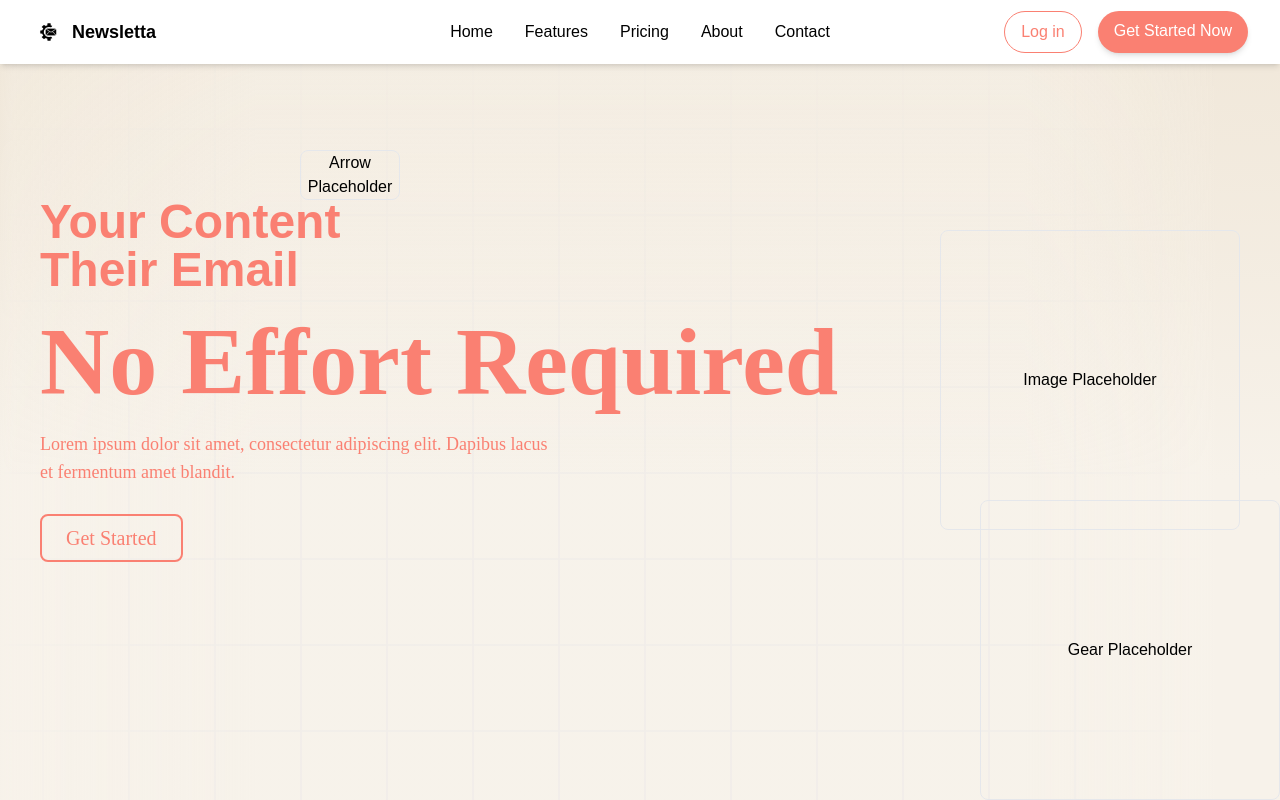
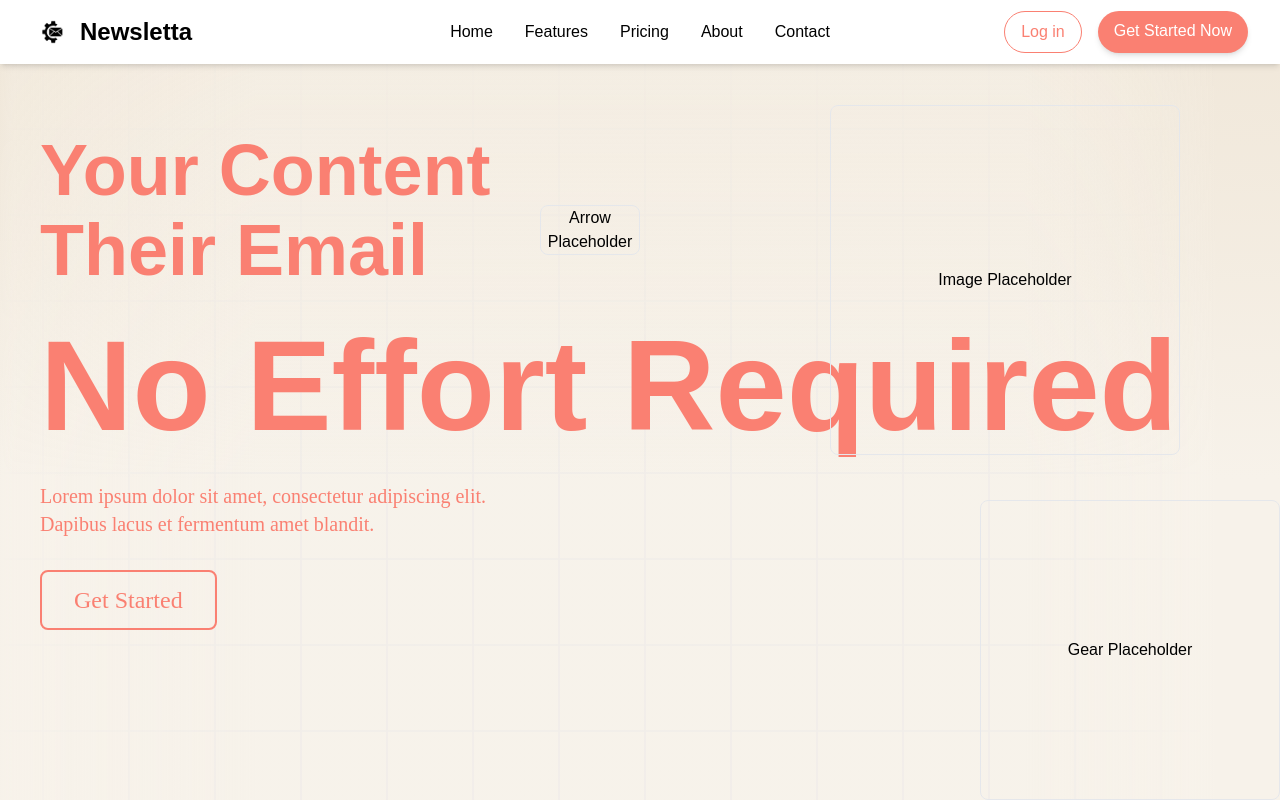
Before and after one commit to Not-Ethan/newsletter, a React (Vite) app in the folder site/site-frontend/: page / in a window 1280 px wide. Built offline with nearby package versions, Linux system fonts and the light colour scheme; a web font is replaced by a local one.

Commit message:
increased navbar size & updated home

```diff
--- a/site/site-frontend/src/components/Navbar.tsx
+++ b/site/site-frontend/src/components/Navbar.tsx
@@ -12,9 +12,9 @@ function Navbar() {
         <img
           src="Cura_processed.png"
           alt="Logo"
-          className="w-8 h-8 rounded-full"
+          className="w-10 h-10 rounded-full"
         />
-        <span className="text-lg font-bold text-black">Newsletta</span>
+        <span className="text-2xl font-bold text-black">Newsletta</span>
       </a>
 
       {/* Desktop Nav Links (center) and Buttons (right) */}
--- a/site/site-frontend/src/pages/Home.tsx
+++ b/site/site-frontend/src/pages/Home.tsx
@@ -8,36 +8,43 @@ function Home() {
       {/* Fixed Background */}
       <div className="fixed top-0 left-0 w-full h-full bg-pattern -z-10"></div>
       <div className="section-vignette-overlay"></div>
+
       {/* Navbar */}
       <div className="fixed top-0 left-0 w-full z-50">
         <Navbar />
       </div>
 
-     {/* Section 1 */}
+      {/* Section 1 */}
       <Section innerClassName="flex flex-col">
         <div className="text-center mx-10 flex grow flex-col justify-center items-center">
-          <div className="w-full flex justify-between items-center mb-10">
+          <div className="w-full flex justify-between items-center mb-10 relative">
             <div className="text-left">
-              <h1 className="text-5xl font-bold font-sans text-primary">
+              <h1 className="text-7xl font-bold font-sans text-primary leading-[5rem]">
                 Your Content <br /> Their Email
               </h1>
-              <h2 className="text-8xl font-semibold font-serif text-primary my-5">
+              <h2 className="text-9xl font-semibold font-sans text-primary my-8">
                 No Effort Required
               </h2>
-              <p className="text-lg font-light font-serif text-primary max-w-lg">
+              <p className="text-xl font-light font-serif text-primary max-w-lg">
                 Lorem ipsum dolor sit amet, consectetur adipiscing elit. Dapibus lacus et fermentum amet blandit.
               </p>
-              <button className="bg-transparent border-2 border-primary text-primary font-light font-serif text-xl px-6 py-2 rounded-lg mt-7">
+              <button className="bg-transparent border-2 border-primary text-primary font-light font-serif text-2xl px-8 py-3 rounded-lg mt-8">
                 Get Started
               </button>
             </div>
-            <div className="w-[300px] h-[300px] border rounded-lg flex justify-center items-center">
+
+            {/* Image Placeholder repositioned */}
+            <div className="absolute top-[30%] right-[5%] transform -translate-y-1/2 w-[350px] h-[350px] border rounded-lg flex justify-center items-center">
               <span>Image Placeholder</span>
             </div>
+
+            {/* Arrow */}
+            <div className="absolute left-[500px] top-[20%] transform -translate-y-1/2 w-[100px] h-[50px] border rounded-lg flex justify-center items-center">
+              <span>Arrow Placeholder</span>
+            </div>
           </div>
-          <div className="absolute left-[300px] top-[150px] w-[100px] h-[50px] border rounded-lg flex justify-center items-center">
-            <span>Arrow Placeholder</span>
-          </div>
+
+          {/* Gears Placeholder */}
           <div className="absolute bottom-0 right-0 w-[300px] h-[300px] border rounded-lg flex justify-center items-center">
             <span>Gear Placeholder</span>
           </div>
@@ -46,19 +53,19 @@ function Home() {
 
       {/* Section 2 */}
       <Section innerClassName="flex flex-col justify-center items-center">
-        <h2 className="text-4xl font-bold text-primary">Our Features</h2>
-        <p className="text-xl text-gray-700 dark:text-gray-300 mt-4 max-w-2xl">
+        <h2 className="text-5xl font-bold text-primary">Our Features</h2>
+        <p className="text-2xl text-gray-700 dark:text-gray-300 mt-4 max-w-2xl">
           Learn more about how we keep you updated with the latest news.
         </p>
       </Section>
 
       {/* Section 3 */}
       <Section innerClassName="flex flex-col justify-center items-center">
-        <h2 className="text-4xl font-bold text-primary">Get Started</h2>
-        <p className="text-xl text-gray-700 dark:text-gray-300 mt-4 max-w-2xl">
+        <h2 className="text-5xl font-bold text-primary">Get Started</h2>
+        <p className="text-2xl text-gray-700 dark:text-gray-300 mt-4 max-w-2xl">
           Sign up today and never miss an update again!
         </p>
-        <button className="bg-primary text-white font-light text-xl px-6 py-2 rounded-lg mt-7">
+        <button className="bg-primary text-white font-light text-2xl px-8 py-3 rounded-lg mt-8">
           Sign Up
         </button>
       </Section>
```
